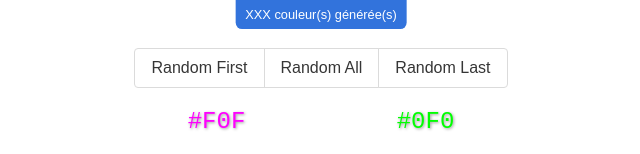
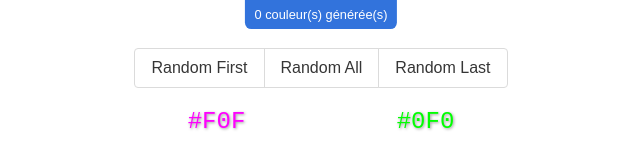
Before and after one commit to VinceBmmrt/gradient-Aspitrine, a React (Vite) app: page / in a window 1280 px wide. Shown: the top 154 px of the page, without its empty margins (319-959 px from the left). Built offline with nearby package versions, Linux system fonts and the light colour scheme.

Commit message:
Ajout de React Redux + useSelector

```diff
--- a/package.json
+++ b/package.json
@@ -13,7 +13,8 @@
 	"dependencies": {
 		"@reduxjs/toolkit": "^1.9.7",
 		"react": "^18.2.0",
-		"react-dom": "^18.2.0"
+		"react-dom": "^18.2.0",
+		"react-redux": "^8.1.3"
 	},
 	"devDependencies": {
 		"@types/react": "^18.0.28",
--- a/src/components/NbColors/NbColors.tsx
+++ b/src/components/NbColors/NbColors.tsx
@@ -1,5 +1,20 @@
+import { useSelector } from 'react-redux';
+
 function NbColors() {
-  return <div className="nbColors">XXX couleur(s) générée(s)</div>;
+  // useSelector va me permettre de récupérer des données depuis mon store
+  // useSelector va prendre en paramètre une fonction de callback
+  // Cette fonction me permet de récupérer le state de mon store redux
+  // Je dois retourner depuis les données stocker dans `state` la donnée qui m'intéresse
+  // le useSelector est l'équivalent d'un getState et d'un subscribe
+  // Lorsque les données du store vont être modifier, la fonction passé dans le useSelector va s'exécuter
+  // Si la donnée retourner par la fonction à changer, le composant va se mettre à jour
+  const nbColors = useSelector((state) => {
+    // Cette fonction sera exécuter à chaque fois que le state va changer
+    // Mais le composant sera re-rendu uniquement si la donnée retourné par cette fonction change
+    return state.color.nbColors;
+  });
+
+  return <div className="nbColors">{nbColors} couleur(s) générée(s)</div>;
 }
 
 export default NbColors;
--- a/src/main.tsx
+++ b/src/main.tsx
@@ -1,10 +1,18 @@
 import ReactDOM from 'react-dom/client';
+import { Provider } from 'react-redux';
 import App from './components/App/App';
-
+import store from './store';
 import './styles/index.scss';
 
 const root = ReactDOM.createRoot(
   document.getElementById('root') as HTMLDivElement
 );
 
-root.render(<App />);
+// Pour fournir les données de mon store à mon application,
+// Je dois englober mon application dans un composant `Provider`
+// Et fournir au provider mon store redux
+root.render(
+  <Provider store={store}>
+    <App />
+  </Provider>
+);
```
Also changed, not shown: 1 other file (tests, documents, lock files or other folders).
